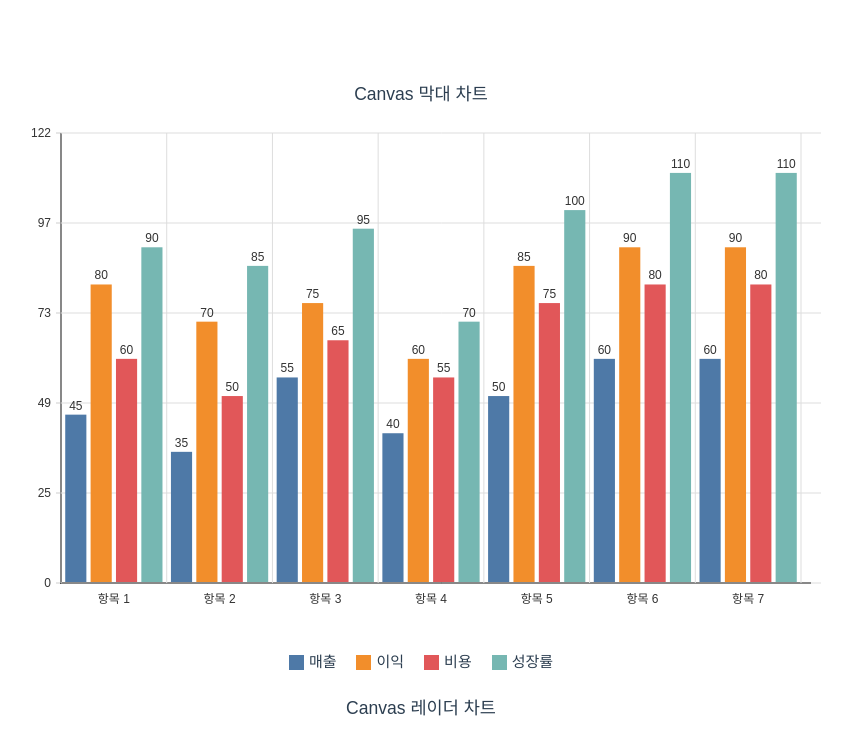
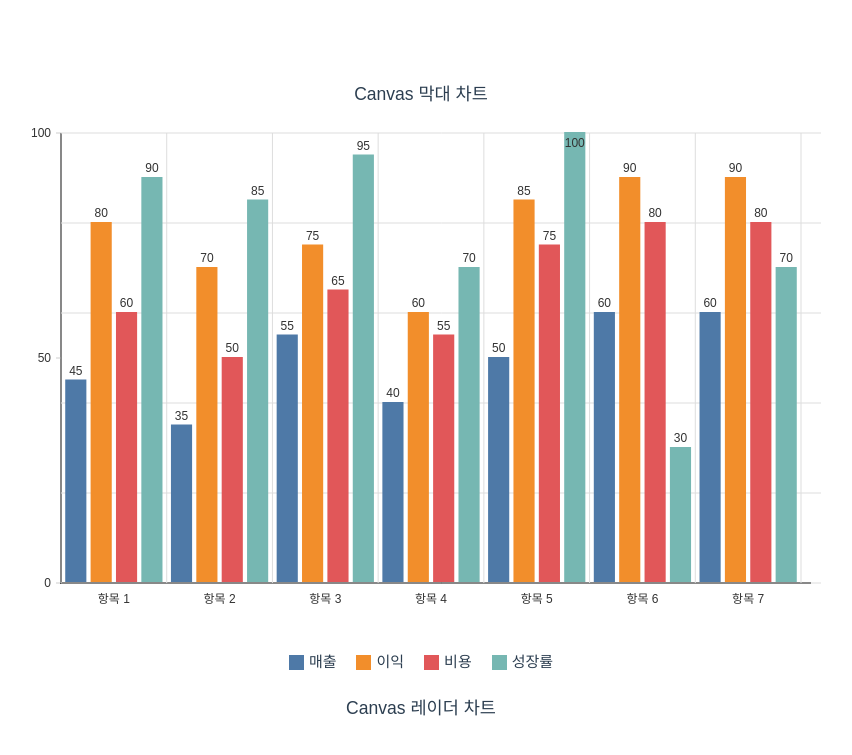
Before and after one commit to jundory/js-chart-svc, a Vue app: page / in a window 1280 px wide. Shown: the top 755 px of the page, without its empty margins (11-863 px from the left). Built offline with nearby package versions, Linux system fonts and the light colour scheme.

Commit message:
Feat: 데이터 최대값에 따라 눈금 50 단위로 적용 및 막대숫자 잘리지 않도록 수정

```diff
--- a/src/App.vue
+++ b/src/App.vue
@@ -6,6 +6,7 @@
       :height="500"
       chartTitle="Canvas 막대 차트"
       :legends="barLegends"
+      :maxBarsLength="3"
     />
     <!-- :colors="['#FF6384', '#36A2EB']" -->
     <!-- <WebGLBarChart
--- a/src/components/CanvasBarChart.vue
+++ b/src/components/CanvasBarChart.vue
@@ -13,7 +13,7 @@
     <div class="legend" v-if="props.legends">
       <div
         v-for="(label, index) in props.legends"
-        :key="index"
+        :key="label"
         class="legend-item"
       >
         <div
@@ -58,6 +58,10 @@ const props = defineProps({
   },
   legends: {
     type: Array,
+  },
+  maxBarsLength: {
+    type: Number,
+    default: 3,
   },
   colors: {
     type: Array,
@@ -251,14 +255,18 @@ const drawScale = (chartPadding, chartHeight, maxValue) => {
   ctx.value.font = "12px Arial"; // 글꼴
   ctx.value.textAlign = "right"; // 정렬
 
-  const scaleSteps = 5; // 눈금 5개로 설정
-  for (let i = 0; i <= scaleSteps; i++) {
+  const niceMax = Math.ceil(maxValue / 50) * 50; // 최대값을 50 단위로 반올림*
+  const stepCount = niceMax / 50; //최대값 기준 눈금 갯수
+
+  // const scaleSteps = 5; // 눈금 5개로 설정
+  for (let i = 0; i <= stepCount; i++) {
     // Y축 눈금 위치 계산 (***위쪽이 0, 아래쪽이 최대값)
     //  chartHeight = y축 0점, '-10'으로 라벨이 캔버스 위로 이탈 방지
-    const y = chartHeight - (i * (chartHeight - 10)) / scaleSteps;
+    const y = chartHeight - (i * (chartHeight - 10)) / stepCount;
 
     //  눈금 값 계산
-    const value = Math.ceil((i * maxValue) / scaleSteps); // 최대값을 눈금 수로 나눈 후 올림 처리
+    const value = i * 50;
+    // const value = Math.ceil((i * maxValue) / scaleSteps); // 최대값을 눈금 수로 나눈 후 올림 처리
 
     // 눈금 선 그리기
     ctx.value.beginPath();
@@ -300,16 +308,17 @@ const drawBars = (chartPadding, chartWidth, chartHeight, maxValue) => {
         (barIdx + 1) * barSpacing + //막대 사이 간격 (첫 번째 막대 앞에도 간격 필요)
         barIdx * barWidth; //그룹 내 개별 막대가 차지하는 넓이 (막대 위치 이동)
       const y = chartHeight - barHeight - 1;
-
       // 막대 그리기
       ctx.value.fillStyle = props.colors[barIdx % props.colors.length];
       ctx.value.fillRect(x, y, barWidth, barHeight);
 
       // 막대 위에 값 표시
+      const isTopBar = barHeight > chartHeight - 20;
+      const labelY = isTopBar ? y + 15 : Math.max(y - 5, 15); // 최소 y 좌표를 15로 설정
       ctx.value.fillStyle = "#333"; // 글씨 색상
       ctx.value.font = "12px Arial";
       ctx.value.textAlign = "center";
-      ctx.value.fillText(value.toString(), x + barWidth / 2, y - 5);
+      ctx.value.fillText(value.toString(), x + barWidth / 2, labelY);
 
       // 직접 추가해본 테두리
       // ctx.value.fillStyle = "#000";
@@ -365,9 +374,9 @@ const drawChart = () => {
   const chartPadding = 40;
 
   // 데이터 중 최댓값 찾기
-  const maxValue =
-    Math.max(...props.data.map((group) => Math.max(...Object.values(group)))) *
-    1.1; //막대가 차트 높이를 벗어나지 않게 (barHeight 비율은 maxValue와 반비례)
+  const maxValue = calculateNiceMaxValue(
+    Math.max(...props.data.map((group) => Math.max(...Object.values(group))))
+  ); //막대가 차트 높이를 벗어나지 않게 (barHeight 비율은 maxValue와 반비례)
 
   // Draw the axis : x,y 축 그리기
   drawAxis(chartPadding, chartWidth, chartHeight);
@@ -399,9 +408,16 @@ watch(
   { deep: true }
 );
 
-// watch([() => props.width, () => props.height], () => {
-//   drawChart();
-// });
+// 최대값 눈금 계산기
+const calculateNiceMaxValue = (maxValue) => {
+  if (maxValue < 50) return 50; // 최소값 50 보장
+
+  // 50 단위로 반올림하되, maxValue를 초과하지 않도록 조정
+  const roundedMax = Math.ceil(maxValue / 50) * 50;
+
+  // 만약 반올림된 값이 maxValue보다 50 이상 크다면, maxValue에 가장 가까운 50 단위로 설정
+  return roundedMax - maxValue >= 50 ? roundedMax - 50 : roundedMax;
+};
 </script>
 
 <style scoped>
--- a/src/mockData/BarData.json
+++ b/src/mockData/BarData.json
@@ -34,13 +34,13 @@
       "sales": 60,
       "profit": 90,
       "expenses": 80,
-      "growth_rate": 110
+      "growth_rate": 30
     },
     {
       "sales": 60,
       "profit": 90,
       "expenses": 80,
-      "growth_rate": 110
+      "growth_rate": 70
     }
   ],
   "legends": [
```
